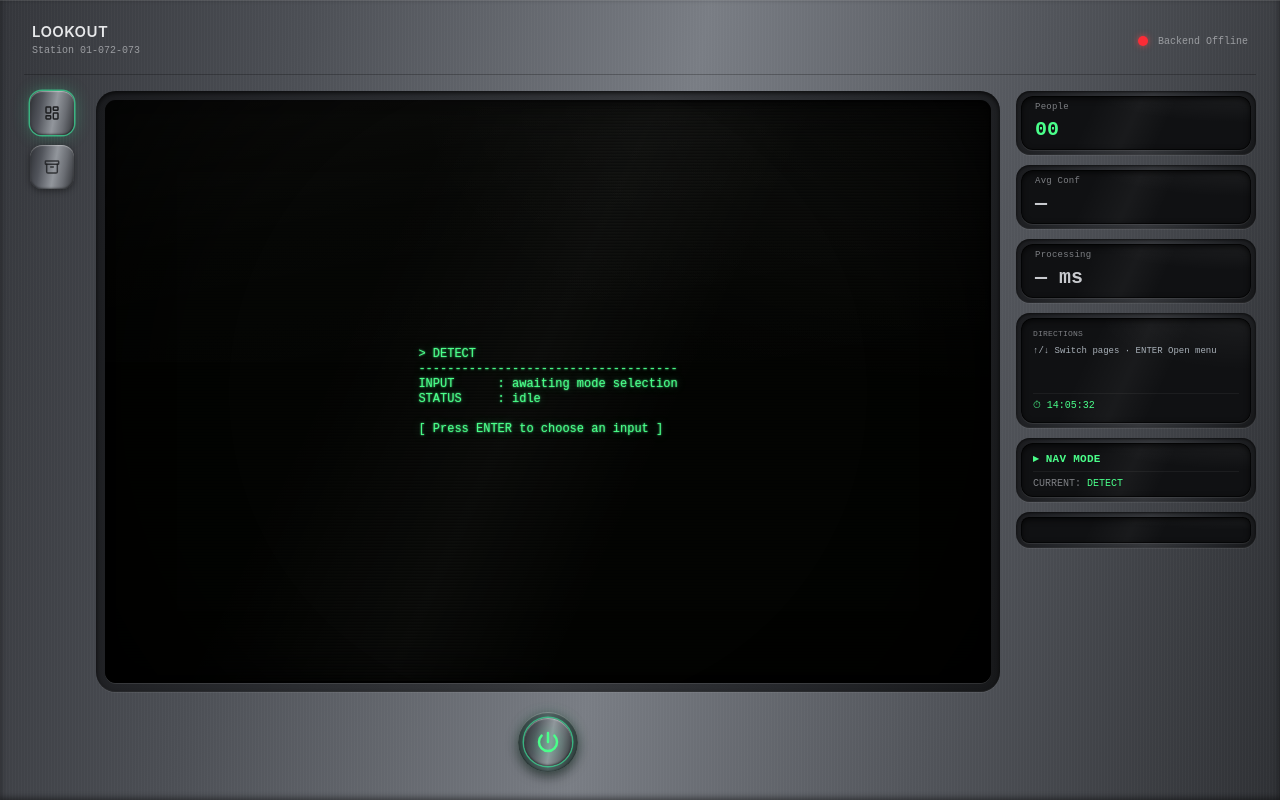
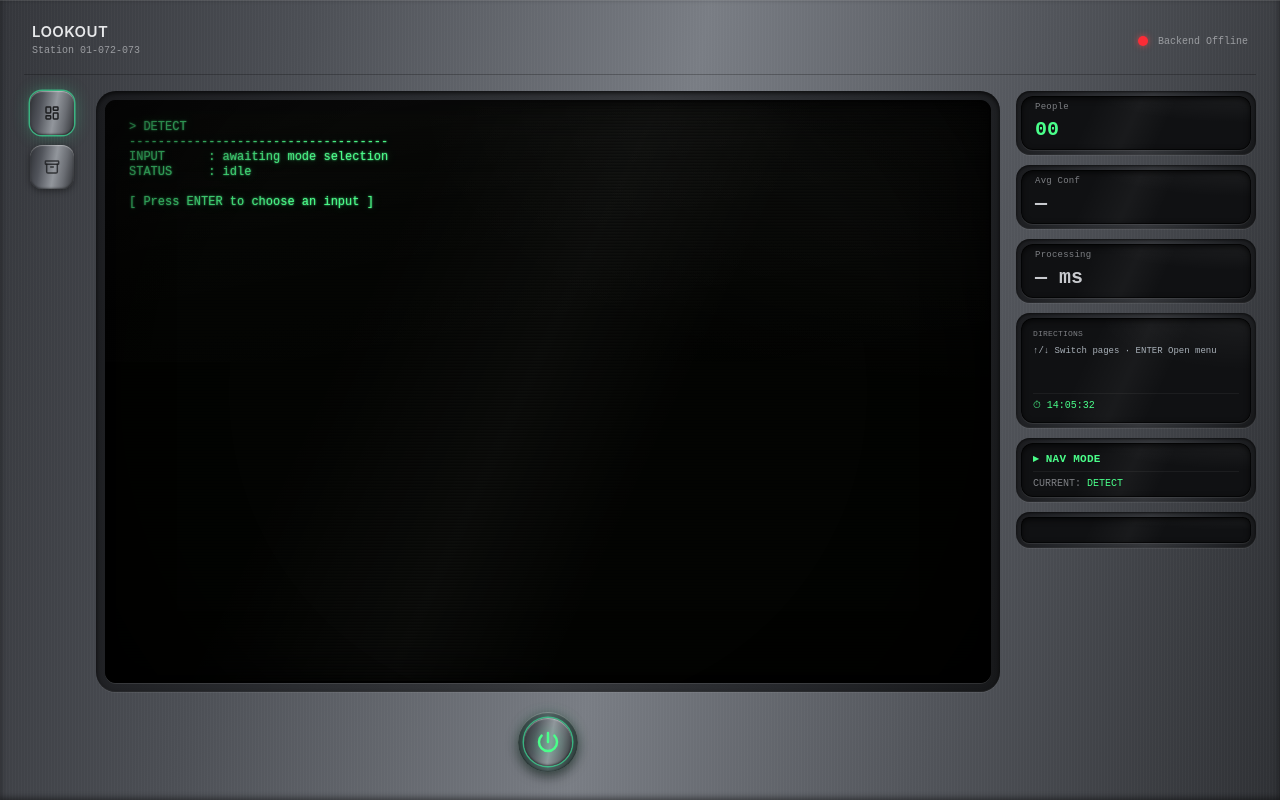
Before and after one commit to f18charles/detecto, a React app in the folder frontend/: page / in a window 1280 px wide. Both pictures are taken after a click on the button 548 px from the left and 742 px from the top of the page. Built offline with nearby package versions, Linux system fonts and the light colour scheme; no server answers; the HTML template or start-up script is replaced by a standard one.

Commit message:
feat: pin terminal header and footer with scrolling list body

```diff
--- a/frontend/src/components/display/main/TerminalText.jsx
+++ b/frontend/src/components/display/main/TerminalText.jsx
@@ -1,3 +1,4 @@
+import { useEffect, useRef } from 'react';
 import { MODES, useNavigationStore } from '../../../stores/NavigationStore';
 import { formatConfidence } from '../../../utils/format';
 import { useHistory } from '../../../hooks/UseHistory';
@@ -7,18 +8,30 @@ import {
   TIME_FILTERS,
 } from '../../../stores/HistoryFilterStore';
 
+const SEP36 = '-'.repeat(36);
+const SEP45 = '-'.repeat(45);
+const SEP69 = '-'.repeat(69);
+
+// Each screen is described as three fixed zones: `header` sticks to the top of
+// the screen, `footer` sticks to the bottom, and only `body` scrolls in between.
+// `selectedIndex` (when set) marks the body row that should follow keyboard
+// selection and be scrolled into view.
 const IDLE_TEXT = [
-  `> DETECT
-------------------------------------
-INPUT      : awaiting mode selection
-STATUS     : idle
-
-[ Press ENTER to choose an input ]`,
-
-  `> HISTORY
-------------------------------------
-
-[ Press ENTER to browse ]`,
+  {
+    header: `> DETECT\n${SEP36}`,
+    body: [
+      'INPUT      : awaiting mode selection',
+      'STATUS     : idle',
+      '',
+      '[ Press ENTER to choose an input ]',
+    ],
+    footer: '',
+  },
+  {
+    header: `> HISTORY\n${SEP36}`,
+    body: ['', '[ Press ENTER to browse ]'],
+    footer: '',
+  },
 ];
 
 // Uses the browser's local timezone so displayed timestamps agree with the
@@ -42,12 +55,16 @@ function pad(str, len, alignLeft = true) {
 
 function buildListText(page, selectedItem, historyState, filterStore) {
   if (page === 0) {
-    let lines = '> DETECT SYSTEM INPUT\n' + '-'.repeat(45) + '\n';
-    lines += `${selectedItem === 0 ? '> ' : '  '}1. Upload image file (JPG / PNG)\n`;
-    lines += `${selectedItem === 1 ? '> ' : '  '}2. Upload video file (MP4 / WEBM / MOV)\n`;
-    lines += `${selectedItem === 2 ? '> ' : '  '}3. Live webcam video stream...\n`;
-    lines += '-'.repeat(45) + '\n↑/↓ select input · ENTER confirm · ESC back';
-    return lines;
+    return {
+      header: `> DETECT SYSTEM INPUT\n${SEP45}`,
+      body: [
+        `${selectedItem === 0 ? '> ' : '  '}1. Upload image file (JPG / PNG)`,
+        `${selectedItem === 1 ? '> ' : '  '}2. Upload video file (MP4 / WEBM / MOV)`,
+        `${selectedItem === 2 ? '> ' : '  '}3. Live webcam video stream...`,
+      ],
+      footer: `${SEP45}\n↑/↓ select input · ENTER confirm · ESC back`,
+      selectedIndex: selectedItem,
+    };
   }
 
   const { data: rawRows, isLoading, isError } = historyState;
@@ -60,35 +77,33 @@ function buildListText(page, selectedItem, historyState, filterStore) {
   const timeLabel = timeObj ? timeObj.label : 'ALL';
 
   const filterHeader = `FILTERS: CONF [${confLabel}] (C) · DATE [${dateLabel}] (D) · TIME [${timeLabel}] (T)`;
+  const header = `> HISTORY LOG DATABASE\n  ${filterHeader}\n${SEP69}`;
 
   if (isLoading) {
-    return `> HISTORY LOG DATABASE
-  ${filterHeader}
----------------------------------------------------------------------
-AWAITING BACKEND CONNECTION...
----------------------------------------------------------------------
-ESC  back`;
+    return {
+      header,
+      body: ['AWAITING BACKEND CONNECTION...'],
+      footer: `${SEP69}\nESC  back`,
+    };
   }
 
   const allRows = Array.isArray(rawRows) ? rawRows : [];
   const rows = filterRows(allRows);
 
   if (isError || allRows.length === 0) {
-    return `> HISTORY LOG DATABASE
-  ${filterHeader}
----------------------------------------------------------------------
-No records found in database.
----------------------------------------------------------------------
-ESC  back`;
+    return {
+      header,
+      body: ['No records found in database.'],
+      footer: `${SEP69}\nESC  back`,
+    };
   }
 
   if (rows.length === 0) {
-    return `> HISTORY LOG DATABASE
-  ${filterHeader}
----------------------------------------------------------------------
-No records match current filter parameters (Total: ${allRows.length}).
----------------------------------------------------------------------
-C conf filter · D date filter · T time filter · X clear filters · ESC back`;
+    return {
+      header,
+      body: [`No records match current filter parameters (Total: ${allRows.length}).`],
+      footer: `${SEP69}\nC conf filter · D date filter · T time filter · X clear filters · ESC back`,
+    };
   }
 
   // Summary Metrics
@@ -97,13 +112,7 @@ C conf filter · D date filter · T time filter · X clear filters · ESC back`;
   const sumConf = rows.reduce((acc, r) => acc + (r.average_confidence ?? 0), 0);
   const meanConf = filteredCount > 0 ? sumConf / filteredCount : 0;
 
-  let lines = `> HISTORY LOG DATABASE\n`;
-  lines += `  ${filterHeader}\n`;
-  lines += '-'.repeat(69) + '\n';
-  lines += `  #  | TIMESTAMP            | PEOPLE | AVG CONF | INFERENCE TIME\n`;
-  lines += '-'.repeat(69) + '\n';
-
-  rows.forEach((row, i) => {
+  const body = rows.map((row, i) => {
     const isSelected = i === selectedItem;
     const prefix = isSelected ? '> ' : '  ';
     const num = pad(String(i + 1).padStart(2, '0'), 2);
@@ -118,15 +127,15 @@ C conf filter · D date filter · T time filter · X clear filters · ESC back`;
     const conf = pad(formatConfidence(row.average_confidence), 8, false);
     const infTime = pad(`${fourDecimals.format(row.inference_time_ms ?? 0)} ms`, 14, false);
 
-    lines += `${prefix}${num} | ${ts} | ${count} | ${conf} | ${infTime}\n`;
+    return `${prefix}${num} | ${ts} | ${count} | ${conf} | ${infTime}`;
   });
 
-  lines += '-'.repeat(69) + '\n';
-  lines += `SUMMARY: ${filteredCount} OF ${allRows.length} MATCHING LOGS · ${totalPeople} PEOPLE · ${formatConfidence(meanConf)} MEAN CONF\n`;
-  lines += '-'.repeat(69) + '\n';
-  lines += `↑/↓ select · ENTER detail · C conf · D date · T time · X clear filters`;
-
-  return lines;
+  return {
+    header: `${header}\n  #  | TIMESTAMP            | PEOPLE | AVG CONF | INFERENCE TIME\n${SEP69}`,
+    body,
+    footer: `${SEP69}\nSUMMARY: ${filteredCount} OF ${allRows.length} MATCHING LOGS · ${totalPeople} PEOPLE · ${formatConfidence(meanConf)} MEAN CONF\n${SEP69}\n↑/↓ select · ENTER detail · C conf · D date · T time · X clear filters`,
+    selectedIndex: selectedItem,
+  };
 }
 
 function buildHistoryDetailText(row) {
@@ -137,35 +146,59 @@ function buildHistoryDetailText(row) {
     timeStr = String(row.timestamp);
   }
 
-  return `> HISTORY RECORD DETAIL
----------------------------------------------------------------------
-TIMESTAMP          : ${timeStr}
-PEOPLE DETECTED    : ${row.person_count ?? '—'}
-AVERAGE CONFIDENCE : ${formatConfidence(row.average_confidence ?? 0)}
-INFERENCE TIME     : ${fourDecimals.format(row.inference_time_ms ?? 0)} ms
----------------------------------------------------------------------
-
-ESC  back to table`;
+  return {
+    header: `> HISTORY RECORD DETAIL\n${SEP69}`,
+    body: [
+      `TIMESTAMP          : ${timeStr}`,
+      `PEOPLE DETECTED    : ${row.person_count ?? '—'}`,
+      `AVERAGE CONFIDENCE : ${formatConfidence(row.average_confidence ?? 0)}`,
+      `INFERENCE TIME     : ${fourDecimals.format(row.inference_time_ms ?? 0)} ms`,
+    ],
+    footer: `${SEP69}\n\nESC  back to table`,
+  };
 }
 
 function TerminalText({ mode, page, results }) {
   const selectedItem = useNavigationStore((s) => s.selectedItem);
   const filterStore = useHistoryFilterStore();
+  const historyQuery = useHistory();
+  const selectedRowRef = useRef(null);
 
-  const historyQuery = useHistory();
-
-  let text;
+  let content;
   if (mode === MODES.RESULT && results?.type === 'history') {
-    text = buildHistoryDetailText(results.data);
+    content = buildHistoryDetailText(results.data);
   } else if (mode === MODES.LIST) {
-    text = buildListText(page, selectedItem, historyQuery, filterStore);
+    content = buildListText(page, selectedItem, historyQuery, filterStore);
   } else {
-    text = IDLE_TEXT[page];
+    content = IDLE_TEXT[page];
   }
 
+  const { header, body, footer, selectedIndex } = content;
+  const bodyLength = body.length;
+
+  // Keep the selected row visible as the user arrows through a long list.
+  useEffect(() => {
+    if (selectedIndex == null) return;
+    selectedRowRef.current?.scrollIntoView({ block: 'nearest' });
+  }, [selectedIndex, bodyLength]);
+
   return (
-    <div className="flex-1 min-h-0 flex flex-col items-center w-full h-full mx-auto z-10 select-none overflow-auto">
-      <pre className="term cursor text-left text-xs leading-tight font-mono my-auto">{text}</pre>
+    <div className="flex-1 min-h-0 flex flex-col items-stretch w-full h-full mx-auto z-10 select-none">
+      {header && (
+        <pre className="term text-left text-xs leading-tight font-mono flex-none">{header}</pre>
+      )}
+      <div className="flex-1 min-h-0 overflow-y-auto overflow-x-hidden">
+        <div className="term cursor text-left text-xs leading-tight font-mono">
+          {body.map((line, i) => (
+            <div key={i} ref={i === selectedIndex ? selectedRowRef : undefined}>
+              {line === '' ? '\u00A0' : line}
+            </div>
+          ))}
+        </div>
+      </div>
+      {footer && (
+        <pre className="term text-left text-xs leading-tight font-mono flex-none">{footer}</pre>
+      )}
     </div>
   );
 }
```
